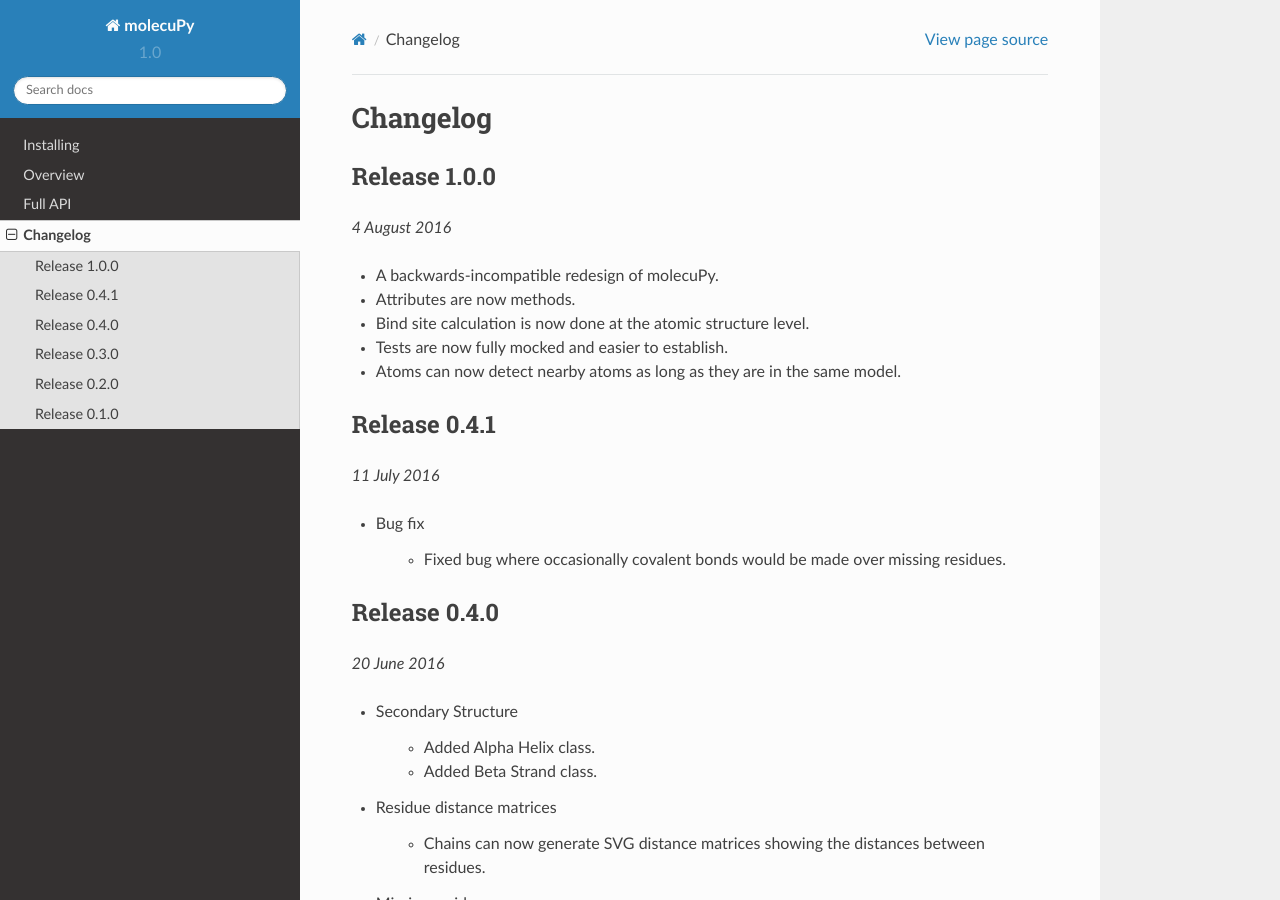
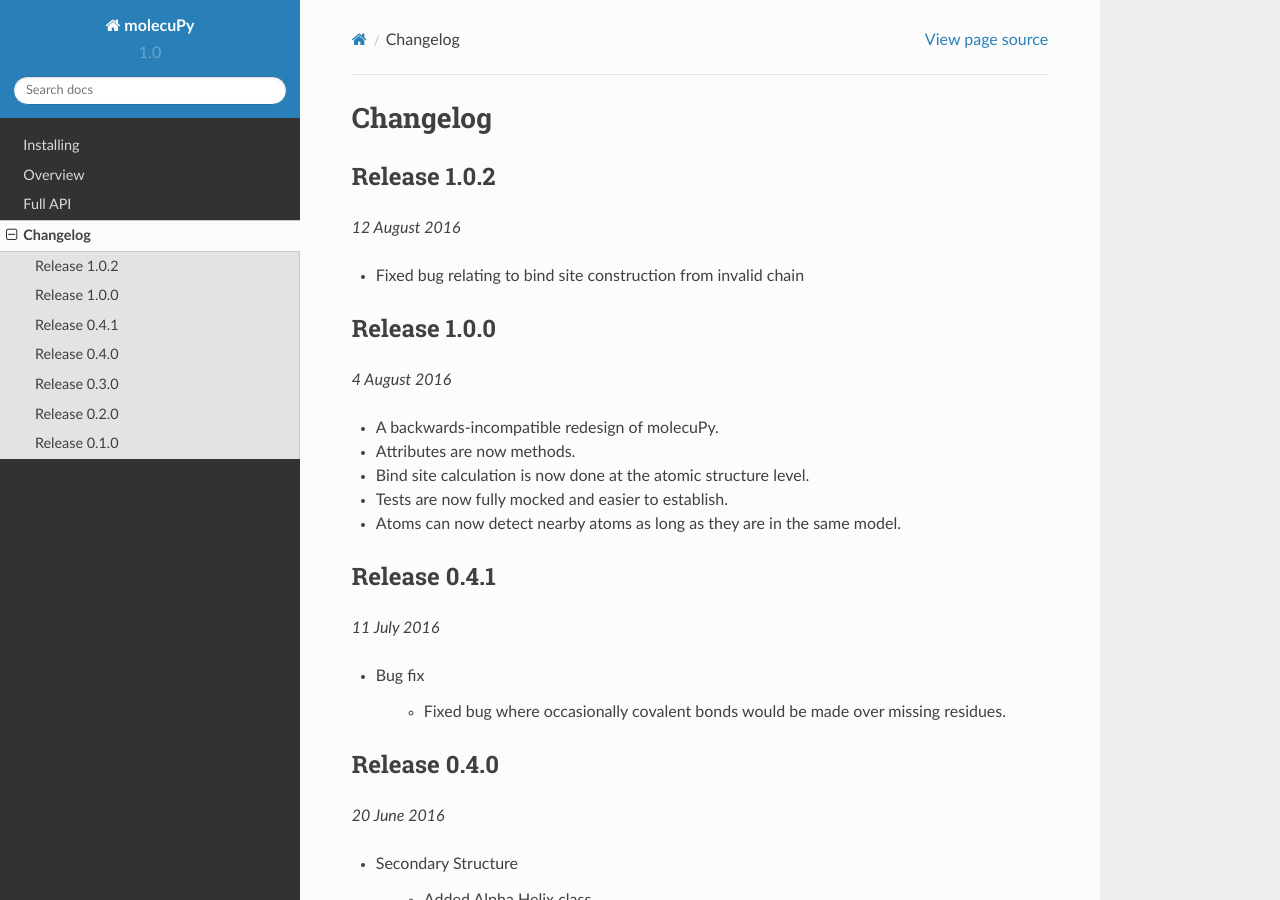
Before and after one commit to samirelanduk/atomium, a Sphinx documentation site: the page built from docs/source/changelog.rst, in a window 1280 px wide and 900 px high. Built offline with Sphinx 7.4.7 and the Read the Docs theme 2.0.0, drawn with Linux system fonts in a browser that asks for light colours.

Commit message:
Update docs for 1.0.2

```diff
--- a/docs/source/changelog.rst
+++ b/docs/source/changelog.rst
@@ -1,5 +1,13 @@
 Changelog
 ---------
+
+Release 1.0.2
+~~~~~~~~~~~~~
+
+`12 August 2016`
+
+* Fixed bug relating to bind site construction from invalid chain
+
 
 Release 1.0.0
 ~~~~~~~~~~~~~
--- a/docs/source/index.rst
+++ b/docs/source/index.rst
@@ -13,7 +13,7 @@
   'CRYSTAL STRUCTURE OF OROTIDINE MONOPHOSPHATE DECARBOXYLASE COMPLEX WITH XMP'
   >>> pdb.model()
   <Model (3431 atoms)>
-  >>> pdb.model().get_chain_by_id("A").get_mass()
+  >>> pdb.model().get_chain_by_id("A").mass()
   20630.8656
 
 
```
